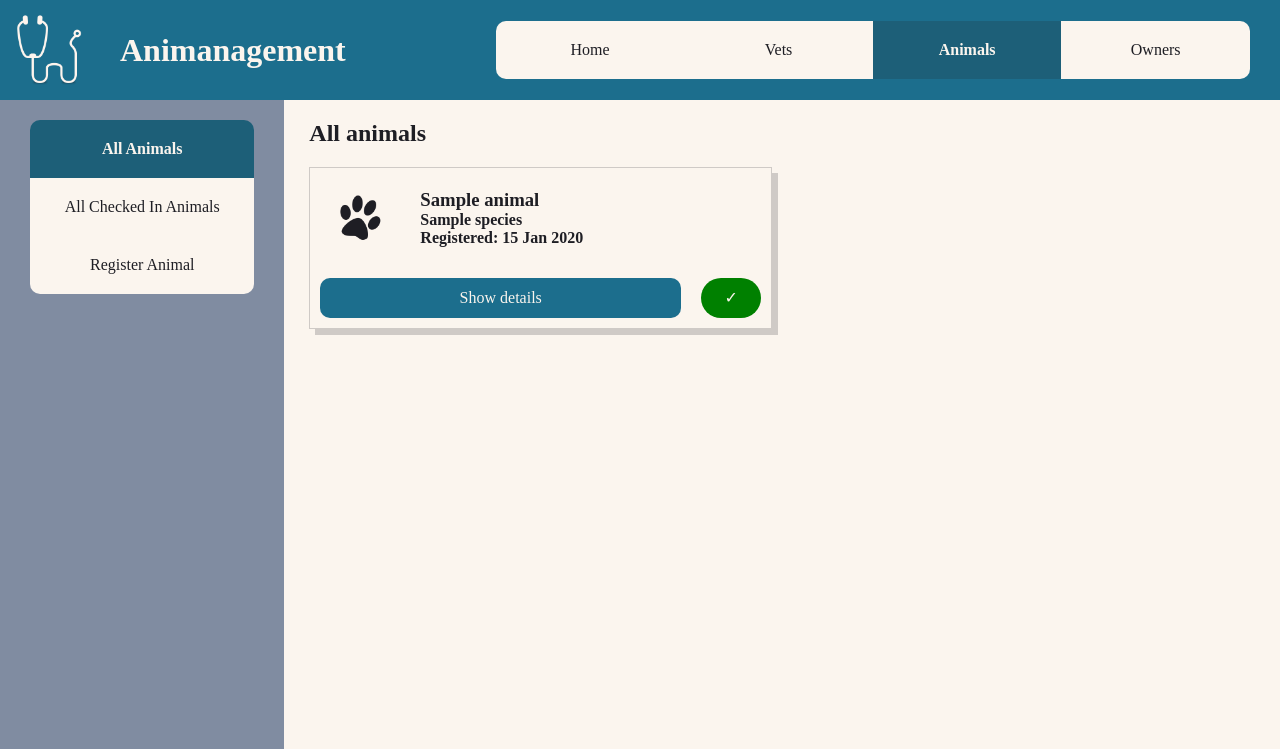
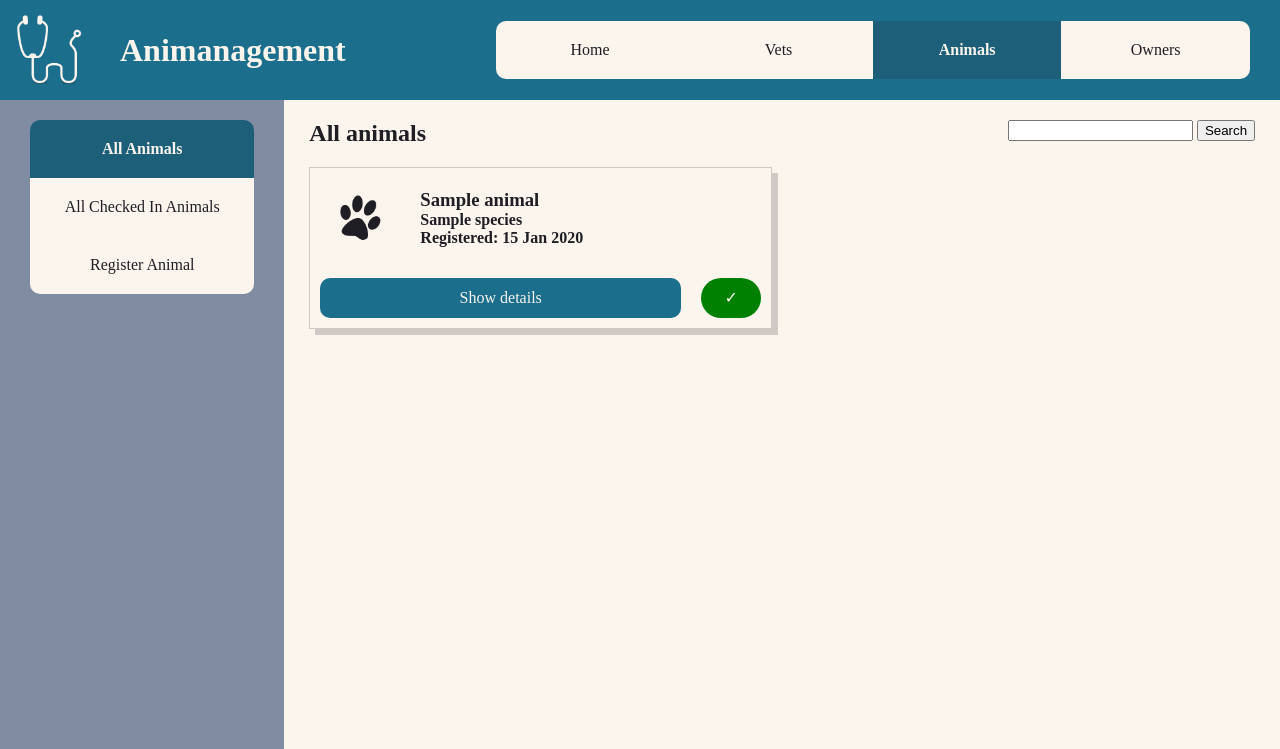
Before and after one commit to JnnyRdng/animanagement, a Flask app: page /animals in a window 1280 px wide. Shown: the top 749 px of the page. Run offline with Flask 2, Linux system fonts and the light colour scheme; a database or web service that is not in the repository returns one stand-in record (values such as "Sample title"); some libraries are stand-ins or nearby versions; some web fonts are replaced.

Commit message:
search box built in animals index, needs route

```diff
--- a/static/css/animals/style.css
+++ b/static/css/animals/style.css
@@ -14,8 +14,11 @@ h1, h2, h3, h4, h5, h6 {
     margin: 0px;
 }
 
-.show-all>h2 {
+.show-all>header {
     grid-column-start: span 2;
+    display: flex;
+    flex-flow: row nowrap;
+    justify-content: space-between;
 }
 
 img {
--- a/templates/animals/index.html
+++ b/templates/animals/index.html
@@ -7,11 +7,23 @@
 
 {% block content %}
 <article class="show-all">
-  {% if admitted != undefined %}
-  <h2>Animals in vet surgery</h2>
-  {% else %}
-  <h2>All animals</h2>
-  {% endif %}
+  <header>
+    {% if admitted != undefined %}
+    <h2>Animals in vet surgery</h2>
+    {% else %}
+    <h2>All animals</h2>
+    {% endif %}
+    <form action="/animals" method="post">
+      <input type="hidden" value="search">
+      <input list="animal_names" name="animal_name">
+      <datalist id="animal_names">
+        {% for animal in animals %}
+        <option value="{{ animal.name }}">{{ animal.name }}</option>
+        {% endfor %}
+      </datalist>
+      <input type="submit" value="Search">
+    </form>
+  </header>
   {% for animal in animals|sort(reverse=true, attribute="date_registered") %}
   <section class="animal-card">
     <main>
```
